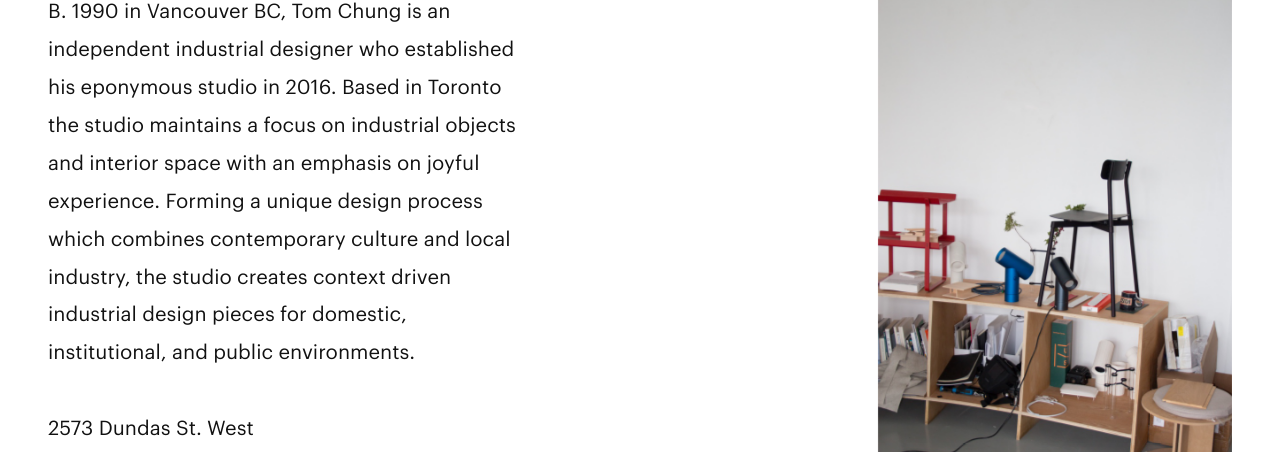
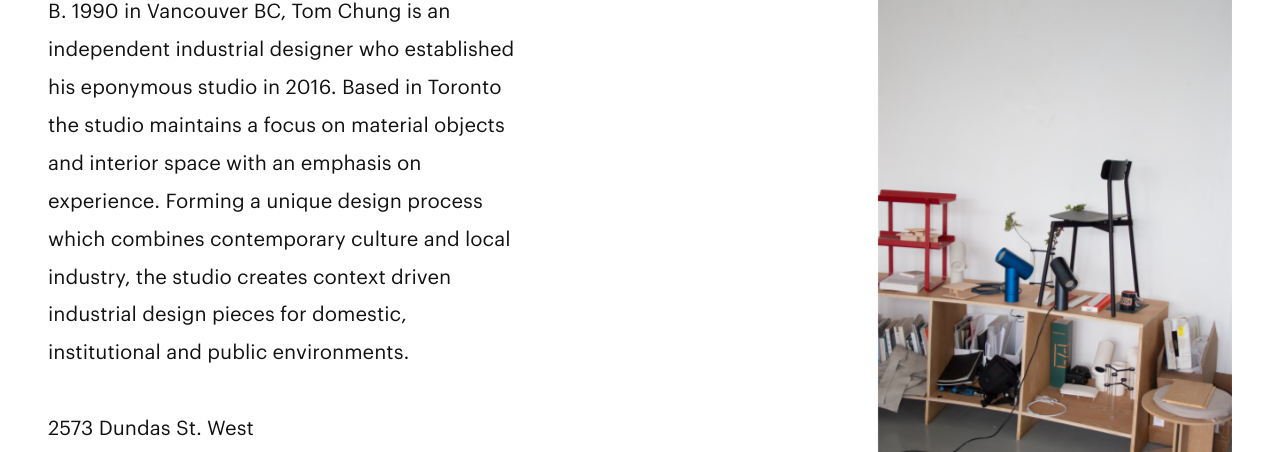
Before and after one commit to andychung/tomchung.github.io-source, a Jekyll site: the page built from index.html, in a window 1280 px wide. Shown: the part 140-592 px from the top of the page. Built offline with Jekyll 4.4.1, drawn with Linux system fonts in a browser that asks for light colours; nearby versions of some CDN libraries; some web fonts are replaced.

Commit message:
bio update

```diff
--- a/_includes/about.html
+++ b/_includes/about.html
@@ -8,7 +8,7 @@
 		<div class="slide" style="background-image: url('../public/images/about/studio-5.jpg');"></div>
 	</div>
 	<div class="about-text">
-		<p>B. 1990 in Vancouver BC, Tom Chung is an independent industrial designer who established his eponymous studio in 2016. Based in Toronto the studio maintains a focus on industrial objects and interior space with an emphasis on joyful experience. Forming a unique design process which combines contemporary culture and local industry, the studio creates context driven industrial design pieces for domestic, institutional, and public environments.</p>
+		<p>B. 1990 in Vancouver BC, Tom Chung is an independent industrial designer who established his eponymous studio in 2016. Based in Toronto the studio maintains a focus on material objects and interior space with an emphasis on experience. Forming a unique design process which combines contemporary culture and local industry, the studio creates context driven industrial design pieces for domestic, institutional and public environments.</p>
 		<p>2573 Dundas St. West<br>
 		Toronto, Canada, M6P 1X7<br>
 		info@tomchung.net</p>
```
Also changed, not shown: public/images/about/studio-10.jpg (deleted), public/images/about/studio-7.jpg (deleted).
